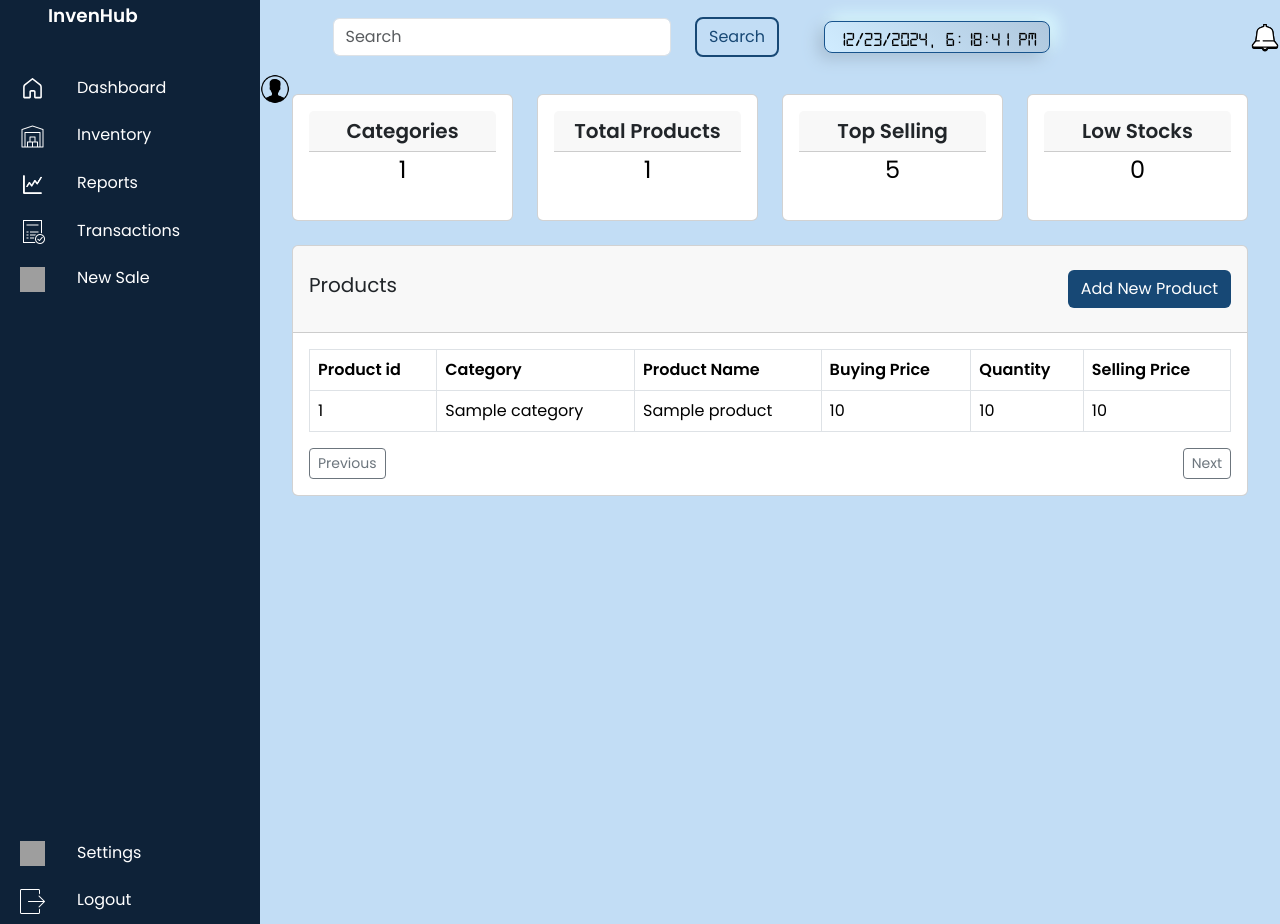
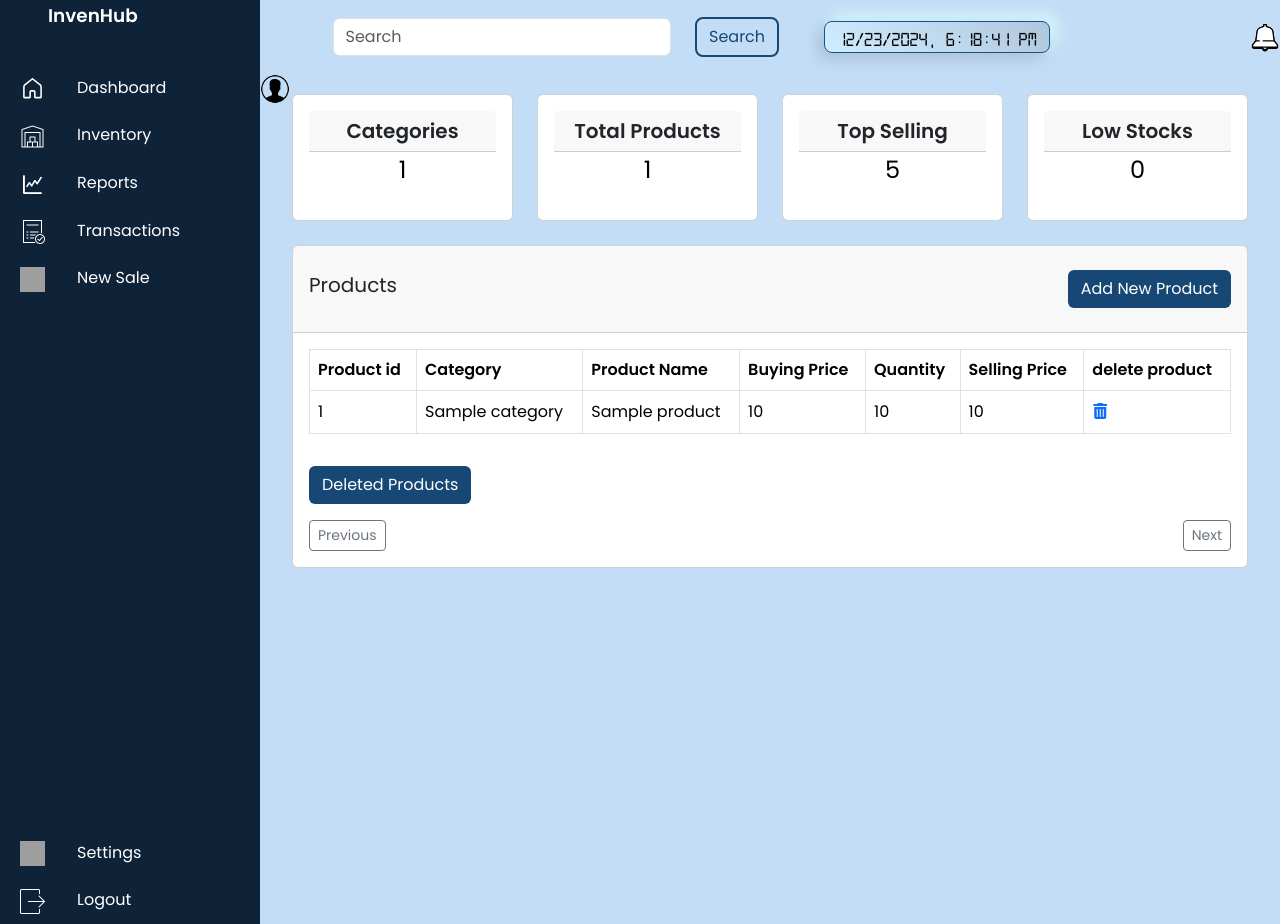
Before and after one commit to debjyoti71/InvenHub, a Flask app: page /inventory in a window 1280 px wide. Run offline with Flask 3, Linux system fonts and the light colour scheme; the visitor is signed in with stand-in values (Sample User, id 1); tables that the repository leaves empty hold one stand-in row (values such as "Sample post"); some libraries are stand-ins or nearby versions; grey boxes are pictures that could not be loaded.

Commit message:
delete product added

```diff
--- a/app.py
+++ b/app.py
@@ -9,7 +9,7 @@ from dotenv import load_dotenv
 import os
 import time
 from config import Config  # Import your Config class
-from models import db, User, Store, Product, UserStore, Category, Transaction ,TransactionItem
+from models import db, User, Store, Product , Temp_product, UserStore, Category, Transaction ,TransactionItem
 import csv
 from datetime import datetime ,timedelta
 from flask_migrate import Migrate
@@ -771,6 +771,58 @@ def new_product():
             flash("An error occurred while processing the request. Please try again.", "danger")
             return redirect(url_for('new_product'))
 
+@app.route('/delete_product/<int:product_id>', methods=['POST'])
+def delete_product(product_id):
+    current_user = User.query.filter_by(email=session.get('email')).first()
+    user_store = UserStore.query.filter_by(user_id=current_user.id).first()
+    store_id = user_store.store_id
+
+    print(f"Attempting to delete product with ID: {product_id}")
+
+    # Ensure product ID is treated as a string to match the database column type
+    product = Product.query.filter_by(P_unique_id=str(product_id)).first()
+
+    if not product:
+        print(f"No product found with ID: {product_id}")
+        return redirect(url_for('inventory'))
+
+    try:
+        # Delete the product
+        db.session.delete(product)
+        print(f"{product.name} is deleted")
+
+        # Create a new record in Temp_product
+        new_temp_product = Temp_product(
+            name=product.name,
+            store_id=store_id,
+            quantity=product.stock,  # Assuming `stock` represents the quantity
+            manufacture_date=product.manufacture_date,
+            expire_date=product.expire_date,
+            cost_price=product.cost_price,
+            selling_price=product.selling_price,
+            stock=product.stock,
+            category_id=product.category_id,
+            P_unique_id=product.P_unique_id,
+        )
+        db.session.add(new_temp_product)
+        print(f"Temporary record {new_temp_product.name} is created")
+
+        # Commit the changes
+        db.session.commit()
+
+    except Exception as e:
+        db.session.rollback()
+        print(f"Error while deleting product or creating temp record: {e}")
+
+    return redirect(url_for('inventory'))
+
+@app.route('/all_deleted_products', methods=['GET'])
+def all_deleted_products():
+    current_user = User.query.filter_by(email=session.get('email')).first()
+    user_store = UserStore.query.filter_by(user_id=current_user.id).first()
+    store_id = user_store.store_id
+    temp_products = Temp_product.query.filter_by(store_id=store_id).all()
+    return render_template('all_deleted_products.html', temp_products=temp_products)
 
 
 @app.route('/suggest-products', methods=['GET'])
--- a/templates/inventory.html
+++ b/templates/inventory.html
@@ -8,6 +8,7 @@
     <meta name="viewport" content="width=device-width, initial-scale=1.0">
     <title>Inventory</title>
     <link href="https://cdn.lineicons.com/4.0/lineicons.css" rel="stylesheet" />
+    <link href="https://cdnjs.cloudflare.com/ajax/libs/font-awesome/6.0.0-beta3/css/all.min.css" rel="stylesheet">
     <link href="https://cdn.jsdelivr.net/npm/bootstrap@5.3.0-alpha3/dist/css/bootstrap.min.css" rel="stylesheet"
         integrity="sha384-KK94CHFLLe+nY2dmCWGMq91rCGa5gtU4mk92HdvYe+M/SXH301p5ILy+dN9+nJOZ" crossorigin="anonymous">
     <link rel="stylesheet" href="/static/css/dashboard.css">
@@ -186,6 +187,7 @@
                                     <th>Buying Price</th>
                                     <th>Quantity</th>
                                     <th>Selling Price</th>
+                                    <th>delete product</th>
                                 </tr>
                             </thead>
                             <tbody>
@@ -198,6 +200,13 @@
                                             <td>{{ product.cost_price }}</td>
                                             <td>{{ product.stock }}</td>
                                             <td>{{ product.selling_price }}</td>
+                                            <td>
+                                                <form action="{{ url_for('delete_product', product_id=product.P_unique_id) }}" method="POST" class="d-inline">
+                                                    <button type="submit" class="btn btn-link btn-delete p-0" onclick="return confirm('Are you sure you want to delete this user?')">
+                                                        <i class="fas fa-trash-alt"></i>
+                                                    </button>
+                                                </form>
+                                            </td>
                                         </tr>
                                     {% endfor %}
                                 {% else %}
@@ -207,6 +216,9 @@
                                 {% endif %}
                             </tbody>
                         </table>
+
+                        <button class="btn my-3" id="btnnn" onclick="window.location.href='/all_deleted_products'">Deleted Products</button>
+
                         <div class="d-flex justify-content-between">
                             <button class="btn btn-outline-secondary btn-sm">Previous</button>
                             <button class="btn btn-outline-secondary btn-sm">Next</button>
```
Also changed, not shown: models.py (+15 -0 lines), templates/all_deleted_products.html (added, +28 -0 lines).
